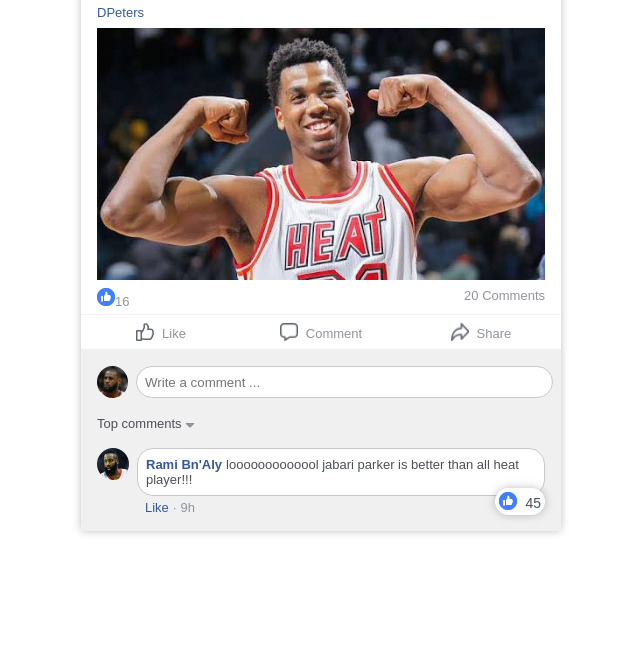
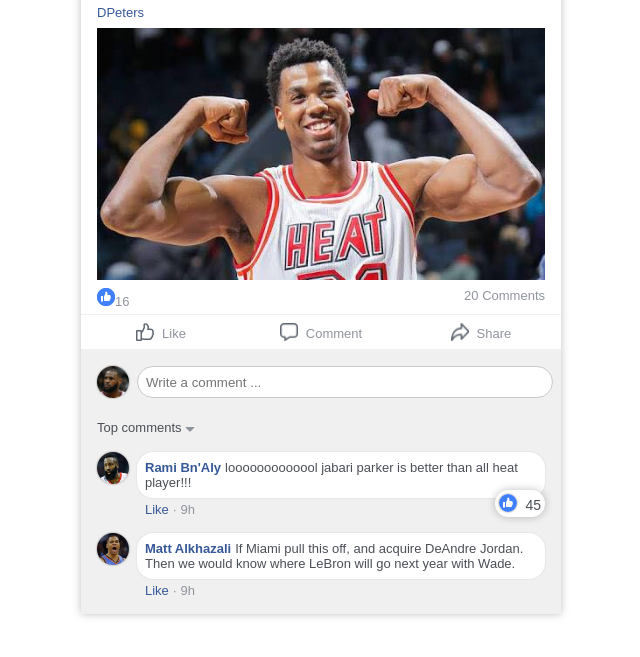
Before and after one commit to netqz/facebook-post, a React app: page / in a window 1280 px wide. Shown: the part 161-818 px from the top of the page, without its empty margins (319-959 px from the left). Built offline with nearby package versions, Linux system fonts and the light colour scheme.

Commit message:
Added data object, fixed some visual bugs
Signed-off-by: netqz <puncikar.d@gmail.com>

```diff
--- a/src/Main.js
+++ b/src/Main.js
@@ -1,28 +1,57 @@
 import React, { Component } from "react"
 
 class Main extends Component {
+    constructor () {
+        super ()
+        this.state = {
+            postAuthor: 'Open Court',
+            authorImage: './images/logo.png',
+            createdBefore: '9',
+            postContent: 'The Milwaukee Bucks are interested in acquiring Hassan Whiteside. It would likely take a deal involving Jabari Parker and Eric Bledsoe to work though.',
+            unknown: 'DPeters',
+            postImage: './images/profile-picture.jpg',
+            likeCount: '16',
+            commentsCount: '20',
+            submittedComments: [
+                {
+                    username: 'Rami Bn\'Aly',
+                    image: './images/harden.png',
+                    content: 'looooooooooool jabari parker is better than all heat player!!!',
+                    createdBefore: '9',
+                    likeCount: '45'
+                },
+                {
+                    username: 'Matt Alkhazali',
+                    image: './images/westbrook.png',
+                    content: 'If Miami pull this off, and acquire DeAndre Jordan. Then we would know where LeBron will go next year with Wade.',
+                    createdBefore: '9',
+                    likeCount: ''
+                }
+            ]
+        }
+    }
     render () {
         return (
             <div className="facebook-post">
                 <div className="post-header">
                     <div className="post-author">
-                        <img className="author-image" src="./images/logo.png" />
+                        <img className="author-image" src={ this.state.authorImage } />
                         <div className="author-details">
-                            <h4>Open Court</h4>
-                            <span>9 hrs &middot; <img src="./images/earth-icon.png" /></span>
+                            <h4>{ this.state.postAuthor }</h4>
+                            <span>{ this.state.createdBefore } hrs &middot; <img src="./images/earth-icon.png" /></span>
                         </div>
                     </div>
                 </div>
                 <div className="post-content">
-                    <p>The Milwaukee Bucks are interested in acquiring Hassan Whiteside. It would likely take a deal involving Jabari Parker and Eric Bledsoe to work though.</p>
-                    <span>DPeters</span>
-                    <img src="./images/profile-picture.jpg" />
+                    <p>{ this.state.postContent }</p>
+                    <span>{ this.state.unknown }</span>
+                    <img src={ this.state.postImage } />
                     <div className="post-statistics">
                         <div className="like-statistics">
                             <img src="./images/like-icon.png" />
-                            <span>16</span>
+                            <span>{ this.state.likeCount }</span>
                         </div>
-                        <span>20 Comments</span>
+                        <span>{ this.state.commentsCount } Comments</span>
                     </div>
                 </div>
                 <div className="action-toolbar">
@@ -41,7 +70,9 @@ class Main extends Component {
                 </div>
                 <div className="comments-section">
                     <div className="write-a-comment">
+                        <span>
                             <img src="./images/lebron.png" />
+                        </span>
                         <form>
                             <input type="text" placeholder="Write a comment ..." />
                         </form>
@@ -59,18 +90,24 @@ class Main extends Component {
                             </li>
                         </ul>
                     </div>
-                    <div className="submited-commments">
-                        <div className="user-comment">
-                            <img src="./images/harden.png" />
+                    <div className="submitted-commments">
+                        { this.state.submittedComments.map((submittedComment, i) => {
+                            return  <div key={ submittedComment.username } className="user-comment">
+                                <span>
+                                    <img src={ submittedComment.image } />
+                                </span>
                                 <div className="comment-wrapper">
-                                <p className="comment"><span className="username">Rami Bn'Aly</span>looooooooooool jabari parker is better than all heat player!!!</p>
-                                <span className="comment-action">Like<span> &middot; 9h</span></span>
+                                    <p className="comment"><span className="username">{ submittedComment.username }</span>{ submittedComment.content }</p>
+                                    <span className="comment-action">Like<span> &middot; { submittedComment.createdBefore }h</span></span>
                                 </div>
+                                {submittedComment.likeCount &&
                                     <span className="number-of-likes">
                                         <img src="./images/like-icon.png" />
-                                <span>45</span>
+                                        <span>{ submittedComment.likeCount }</span>
                                     </span>
+                                }
                             </div>
+                        })}
                     </div>
                 </div>
             </div>
--- a/styles/components/facebook-post.scss
+++ b/styles/components/facebook-post.scss
@@ -151,12 +151,13 @@
         {
             display: flex;
 
-            & > img
+            & > span > img
             {
                 height: 2rem;
                 width: 2rem;
 
                 border-radius: 100%;
+                box-shadow: 0 0 2px rgba(0, 0, 0, .5);
             }
 
             & > form
@@ -197,19 +198,27 @@
             }
         }
 
-        & > .submited-commments
+        & > .submitted-commments
         {
             & > .user-comment
             {
                 display: flex;
                 position: relative;
 
-                & > img
+                margin: 0 0 1rem 0;
+
+                &:last-child
                 {
+                    margin: 0;
+                }
+
+                & > span > img
+                {
+                    height: 2rem;
                     width: 2rem;
-                    height: 2rem;
 
                     border-radius: 100%;
+                    box-shadow: 0 0 2px rgba(0, 0, 0, .5);
                 }
 
                 & > .comment-wrapper
@@ -221,13 +230,13 @@
                         margin: 0;
                         padding:.5rem;
 
-                        border: 1px solid $color-dark-gray;
-                        border-radius: 1rem;
-
                         font-size: 13px;
                         color: #4b4f56;
 
                         background-color: $color-white;
+
+                        border-radius: 1rem;
+                        box-shadow: 0 0 2px rgba(0, 0, 0, .125);
 
                         & > .username
                         {
```
Also changed, not shown: public/images/westbrook.png (added), public/interface.css. Lines whose indentation alone changed are shown as unchanged.
